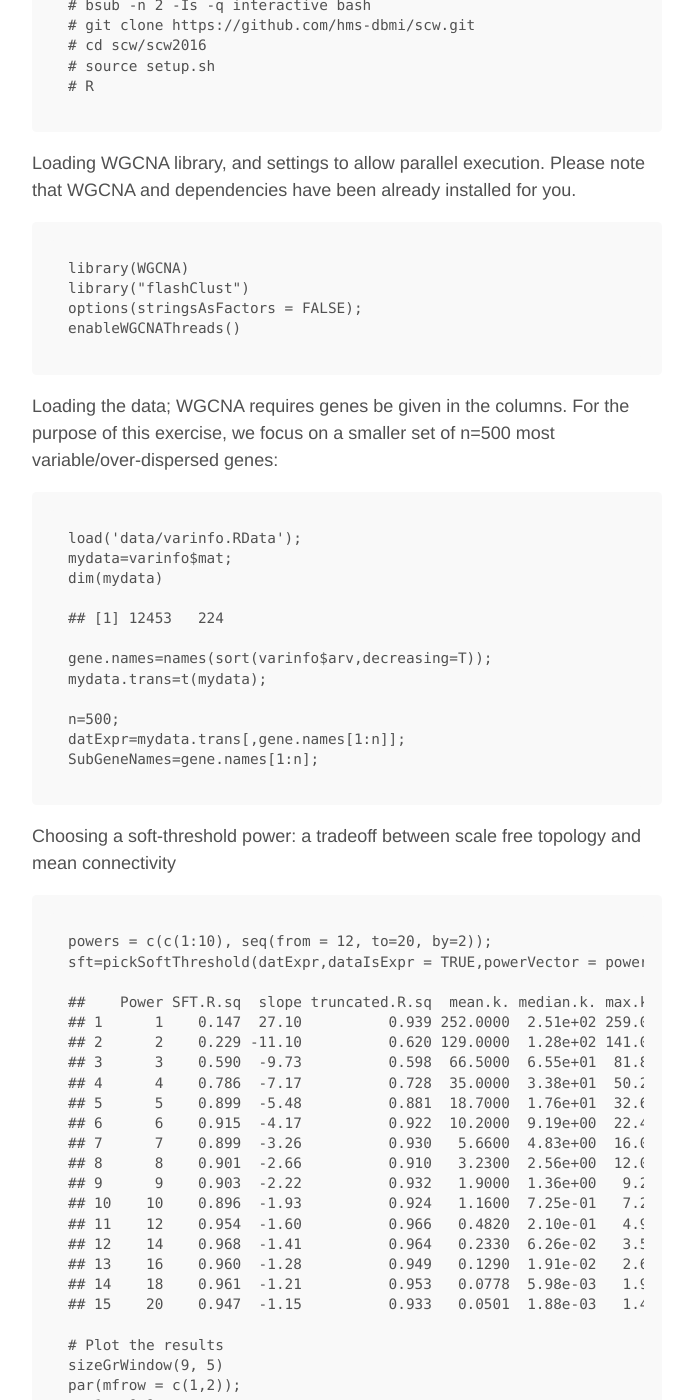
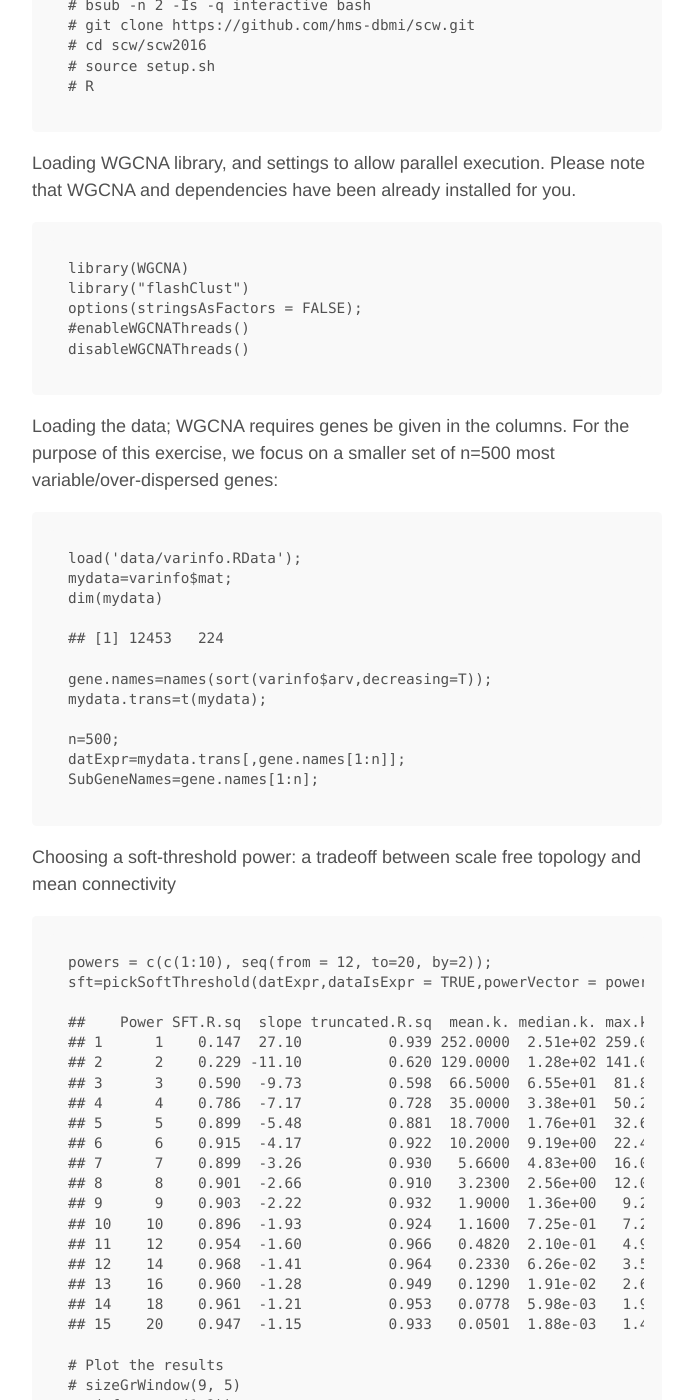
Before and after one commit to hms-dbmi/scw, a Jekyll site: the page built from _posts/2016-11-29-WGCNA2.md, in a window 1280 px wide and 1400 px high, scrolled down 688 px. Shown: the whole window, without its empty margins (293-968 px from the left). Built offline with Jekyll 4.4.1, drawn with Linux system fonts in a browser that asks for light colours; nearby versions of some CDN libraries; some of the changed text lies outside the part shown.

Commit message:
Fix WGCNA tutorial

```diff
--- a/_posts/2016-11-29-WGCNA2.md
+++ b/_posts/2016-11-29-WGCNA2.md
@@ -28,7 +28,8 @@
     library(WGCNA)
     library("flashClust")
     options(stringsAsFactors = FALSE);
-    enableWGCNAThreads()
+    #enableWGCNAThreads()
+    disableWGCNAThreads()
 
 Loading the data; WGCNA requires genes be given in the columns. For the
 purpose of this exercise, we focus on a smaller set of n=500 most
@@ -71,7 +72,7 @@
     ## 15    20    0.947  -1.15          0.933   0.0501  1.88e-03   1.48
 
     # Plot the results
-    sizeGrWindow(9, 5)
+    # sizeGrWindow(9, 5)
     par(mfrow = c(1,2));
     cex1 = 0.9;
 
@@ -85,6 +86,8 @@
     # Mean connectivity as a function of the soft-thresholding power
     plot(sft$fitIndices[,1], sft$fitIndices[,5],xlab="Soft Threshold (power)",ylab="Mean Connectivity", type="n",main = paste("Mean connectivity"))
     text(sft$fitIndices[,1], sft$fitIndices[,5], labels=powers, cex=cex1,col="red")
+
+![](figure-2016/softpower%20selection-1.png)
 
 Generating adjacency and TOM similarity matrices based on the selected
 softpower
@@ -150,15 +153,17 @@
     diag(dissTOM) = NA;
 
     #Visualize the Tom plot. Raise the dissimilarity matrix to a power  to bring out the module structure
-    sizeGrWindow(7,7)
+    #sizeGrWindow(7,7)
     TOMplot(dissTOM^4, geneTree, as.character(dynamicColors))
+
+![](figure-2016/module-detection-3.png)
 
 Extract modules
 
     module_colors= setdiff(unique(dynamicColors), "grey")
     for (color in module_colors){
         module=SubGeneNames[which(dynamicColors==color)]
-        write.table(module, paste("data/module_",color, ".txt",sep=""), sep="\t", row.names=FALSE, col.names=FALSE,quote=FALSE)
+        write.table(module, paste("module_",color, ".txt",sep=""), sep="\t", row.names=FALSE, col.names=FALSE,quote=FALSE)
 
     }
 
```
